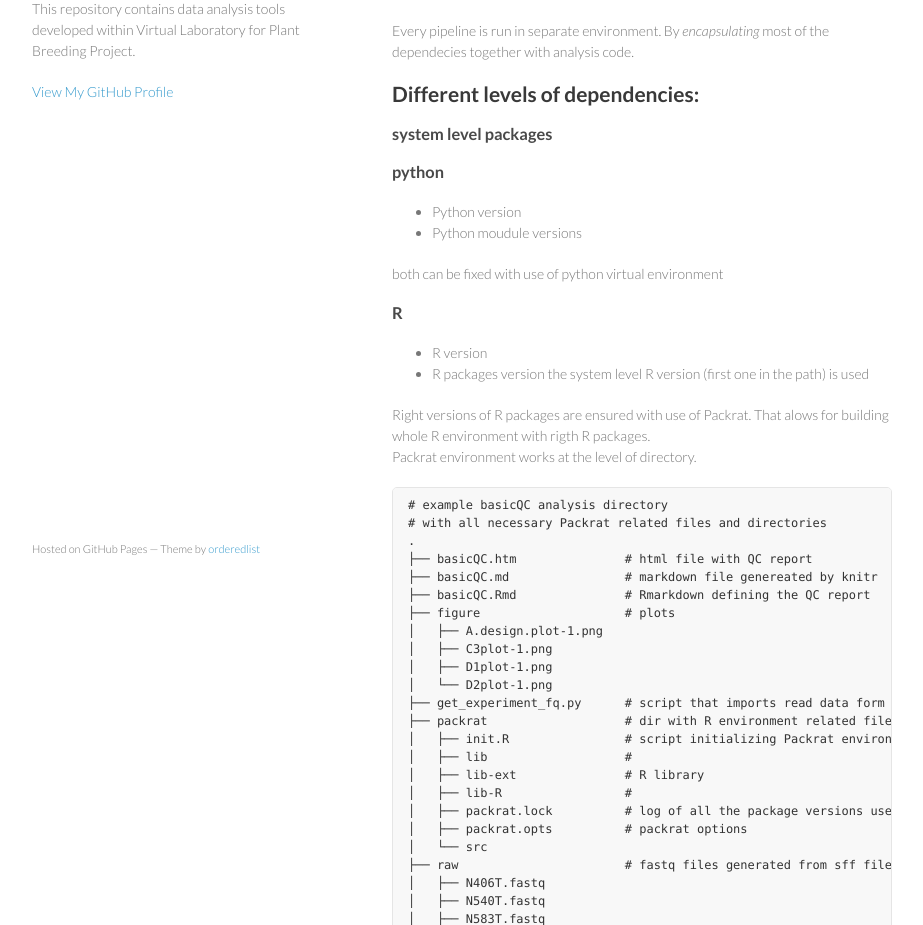
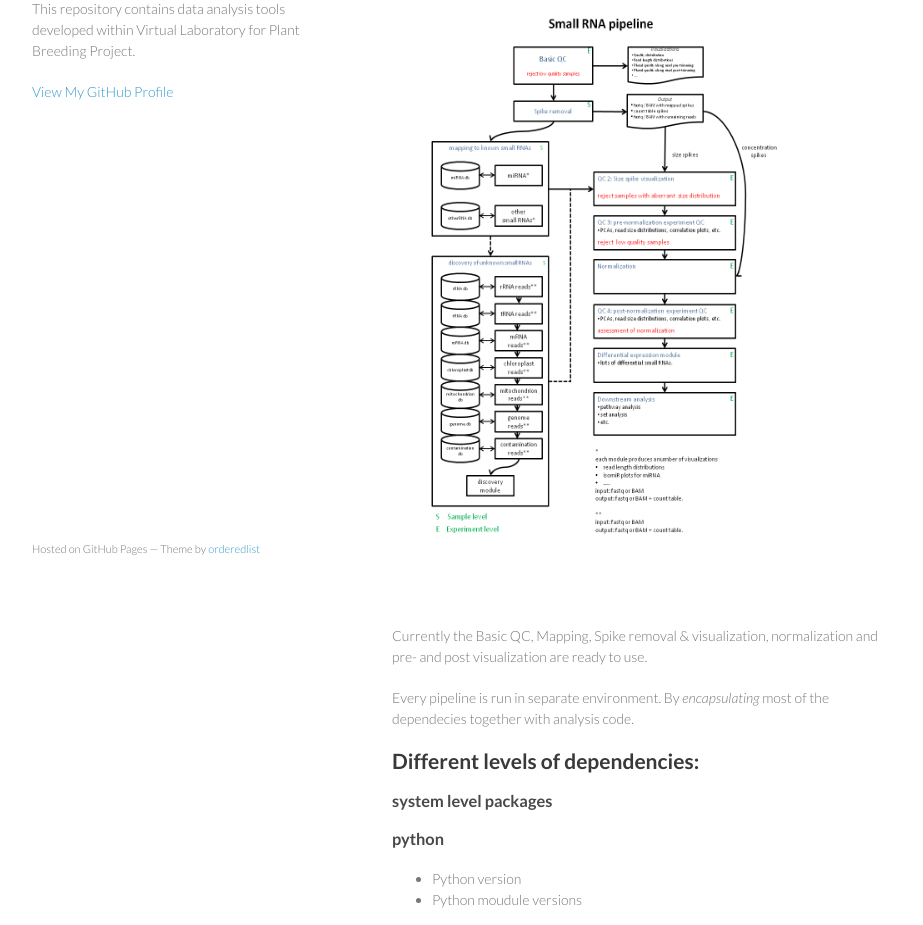
Before and after one commit to vlpb3/vlpb3.github.io, a plain HTML site: page index.html in a window 1280 px wide. Shown: the part 172-1097 px from the top of the page, without its empty margins (178-1101 px from the left). Drawn offline with Linux system fonts and the light colour scheme.

Commit message:
with diagram

```diff
--- a/index.html
+++ b/index.html
@@ -26,7 +26,11 @@
         <h1 id="rna-seq-analysis-pipelines">
 <a id="rna-seq-analysis-pipelines" class="anchor" href="#rna-seq-analysis-pipelines" aria-hidden="true"><span class="octicon octicon-link"></span></a>RNA-seq analysis pipelines</h1>
 
-<p>Small RNA pipelines have beed developed within Virtual Laboratory for Plant Breeding projects. The pipelines make use of mostly R and Python. The diagram that has been used to build these pipelines can be found here: diagram</p>
+<p>Small RNA pipelines have beed developed within Virtual Laboratory for Plant Breeding projects. The pipelines make use of mostly R and Python. The diagram that has been used to build these pipelines:
+ <img src="Small_RNA_ pipeline_v2.png" alt="Diagram" style="width:420px;height:600px">
+<p>
+Currently the Basic QC, Mapping, Spike removal & visualization, normalization and pre- and post visualization are ready to use.
+ </p>
 
 <p>Every pipeline is run in separate environment. By <em>encapsulating</em> most of the dependecies together with analysis code.</p>
 
```
Also changed, not shown: Small_RNA_ pipeline_v2.png (added).
